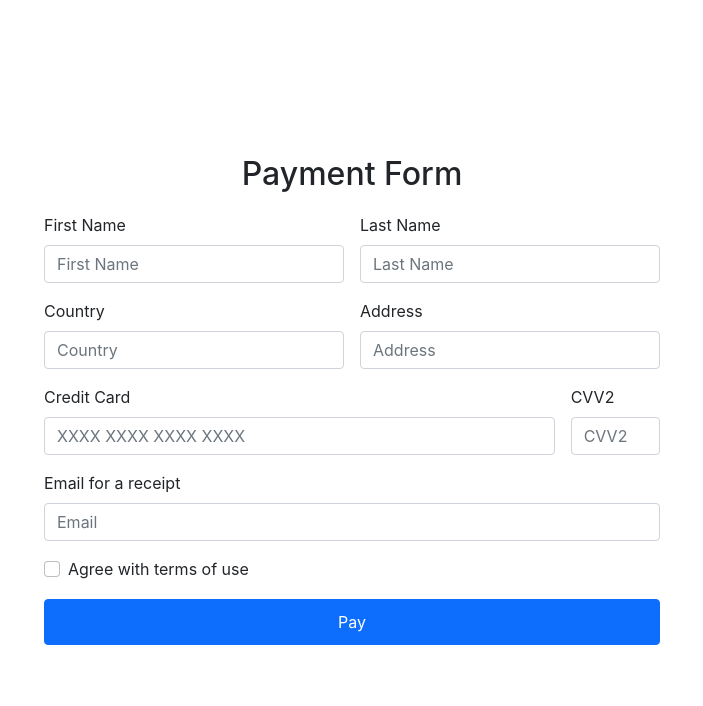
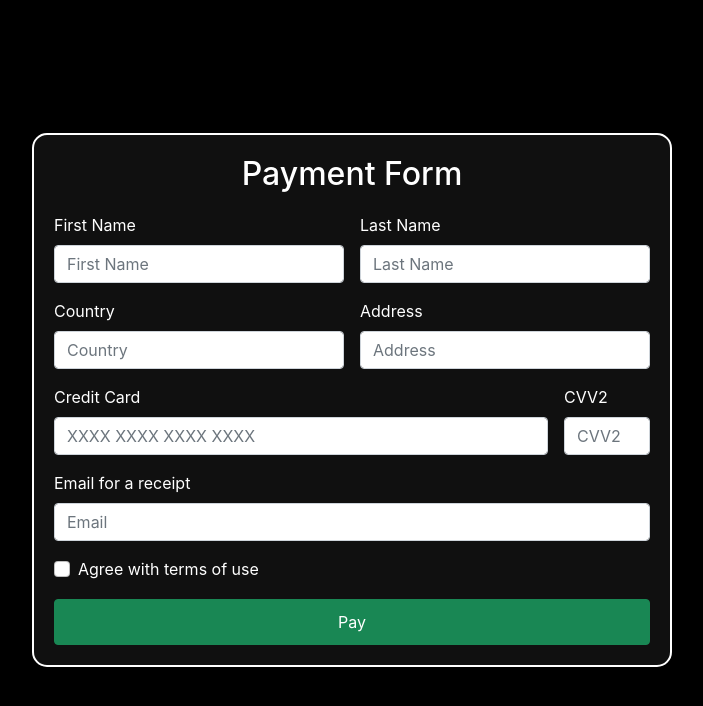
Before and after one commit to AlinaKostiuk21/Payment-form, a React (Create React App) app: page / in a window 1280 px wide. Shown: the top 706 px of the page, without its empty margins (288-991 px from the left). Built offline with nearby package versions, Linux system fonts and the light colour scheme.

Commit message:
Add body and form styles.

```diff
--- a/src/App.scss
+++ b/src/App.scss
@@ -1,4 +1,15 @@
+body {
+  background-color: black;
+  color: white;
+}
+
 .payment-form {
+  background-color: #101010;
+  border: 2px solid white;
+  border-radius: 15px;
+  padding: 20px;
+  margin: 0 10px;
+
   &__title {
     text-align: center;
     text-transform: capitalize;
--- a/src/components/PaymentForm.jsx
+++ b/src/components/PaymentForm.jsx
@@ -28,8 +28,8 @@ export const PaymentForm = () => {
     }
 
     return (
-        <div className="payment-form vh-100 d-flex justify-content-center align-items-center">
-            <div className="container col-md-6">
+        <div className="vh-100 d-flex justify-content-center align-items-center">
+            <div className="payment-form container col-md-6">
                 <h2 className="payment-form__title">Payment form</h2>
                 <Form
                     onSubmit={onSubmit}
@@ -191,7 +191,7 @@ export const PaymentForm = () => {
                             <div className="d-grid gap-2 text-align-center">
                                 <button
                                     type="submit"
-                                    className="btn btn-primary payment-form__submit"
+                                    className="btn btn-success payment-form__submit"
                                 >
                                     Pay
                                 </button>
```
